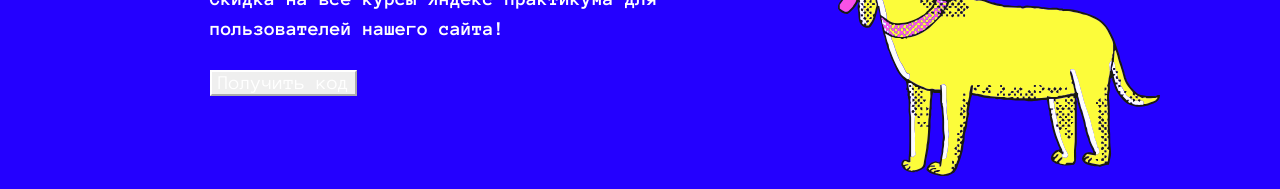
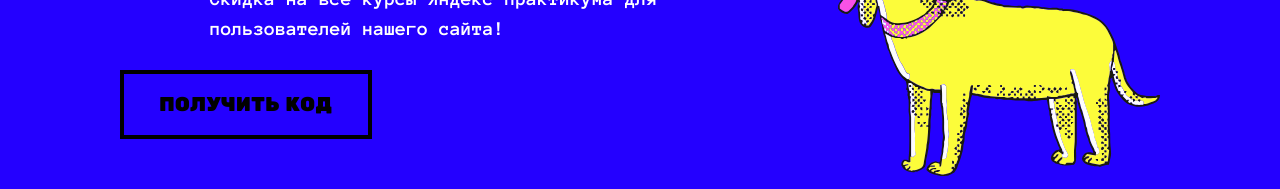
Before and after one commit to nekohash9/pindie, a Next.js app: page / in a window 1280 px wide. Shown: the part 3313-3502 px from the top of the page. Built offline with nearby package versions, Linux system fonts and the light colour scheme.

Commit message:
updates in promo

```diff
--- a/app/components/Promo/Promo.jsx
+++ b/app/components/Promo/Promo.jsx
@@ -1,22 +1,22 @@
-import Styles from './Promo.module.css';
+import Styles from "./Promo.module.css";
 
 export const Promo = () => {
   return (
     <section className={Styles.promo}>
-      <div className={Styles['promo__description-block']}>
+      <div className={Styles["promo__description-block"]}>
         <h2 className={Styles.promo__title}>Твой промо-код</h2>
         <p className={Styles.promo__description}>
           Скидка на все курсы Яндекс Практикума для пользователей нашего сайта!
         </p>
-        <button className={`${Styles.button} ${Styles.promo__button}`}>Получить код</button>
+        <button className={`button {Styles.promo__button}`}>
+          Получить код
+        </button>
       </div>
       <img
-        src="./images/promo-illustration.svg"
+        src="/images/promo-illustration.svg"
         alt="Собака"
         className={Styles.promo__image}
       />
     </section>
   );
 };
-
-export default Promo;
```
